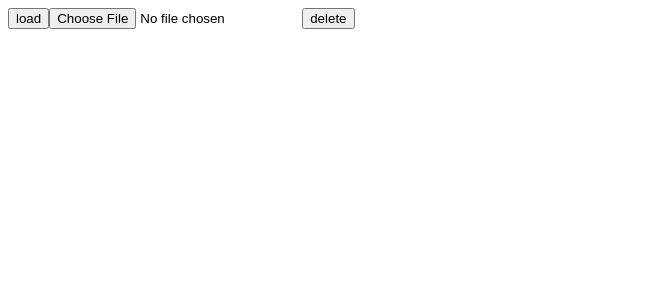
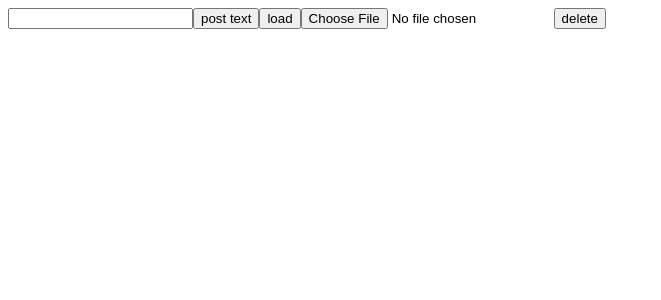
Before and after one commit to w754248A3/p7y3bumyn7ypqm, a Vue app: page / in a window 1280 px wide. Shown: the top 300 px of the page, without its empty margins (0-661 px from the left). Built offline with nearby package versions, Linux system fonts and the light colour scheme.

Commit message:
看看上传文本

```diff
--- a/src/pages/FileList.vue
+++ b/src/pages/FileList.vue
@@ -27,6 +27,8 @@ const errorlog = ref<string>("");
 
 const imgUrl = "/filelist?action=getMessage&app=fileList&target=";
 
+const text_value = ref<string>("");
+
 const getListData = async ()=>{
 
 
@@ -49,6 +51,8 @@ const getListData = async ()=>{
 
 
 function postWithProgress(url:string, formData:FormData, onProgress:(v:number)=> void) {
+
+  is_progress.value=true;
   return new Promise<any>((resolve, reject) => {
     const xhr = new XMLHttpRequest();
     xhr.open("POST", url);
@@ -82,7 +86,32 @@ function postWithProgress(url:string, formData:FormData, onProgress:(v:number)=>
 }
 
 
+const postText = async()=>{
 
+    const text = text_value.value;
+    if(!text){
+      errorlog.value+="\n"+ "text not have text";
+      return;
+    }
+
+
+    const fd = new FormData();
+
+    fd.append("text", text);
+
+
+
+    const resData:ResData = await postWithProgress("/filelist?action=sendMessage&app=fileList", fd, (n)=>{
+        progress.value= n;
+    });
+
+    if(resData.isOK===false){
+
+        const e = "postText  error:"+ JSON.stringify(resData);
+        errorlog.value+="\n"+ e;
+        throw Error(e);
+    }
+};
 
 
 const onFileChange = async (event: Event) => {
@@ -106,7 +135,7 @@ const onFileChange = async (event: Event) => {
 
     if(resData.isOK===false){
 
-        const e = "getlistdata error:"+ JSON.stringify(resData);
+        const e = "post file error:"+ JSON.stringify(resData);
         errorlog.value+="\n"+ e;
         throw Error(e);
     }
@@ -152,6 +181,8 @@ const deleteData=async()=>{
     </div>
     <div>
       <label v-if="is_progress">{{ progress }}</label>
+        <input type="text" :value="text_value">
+        <input type="button" v-on:click="postText" value="post text">
         <input type="button" v-on:click="getListData" value="load">
         <input type="file" accept="image/*" @change="onFileChange">
         <input type="button" v-on:click="deleteData" value="delete">
```
